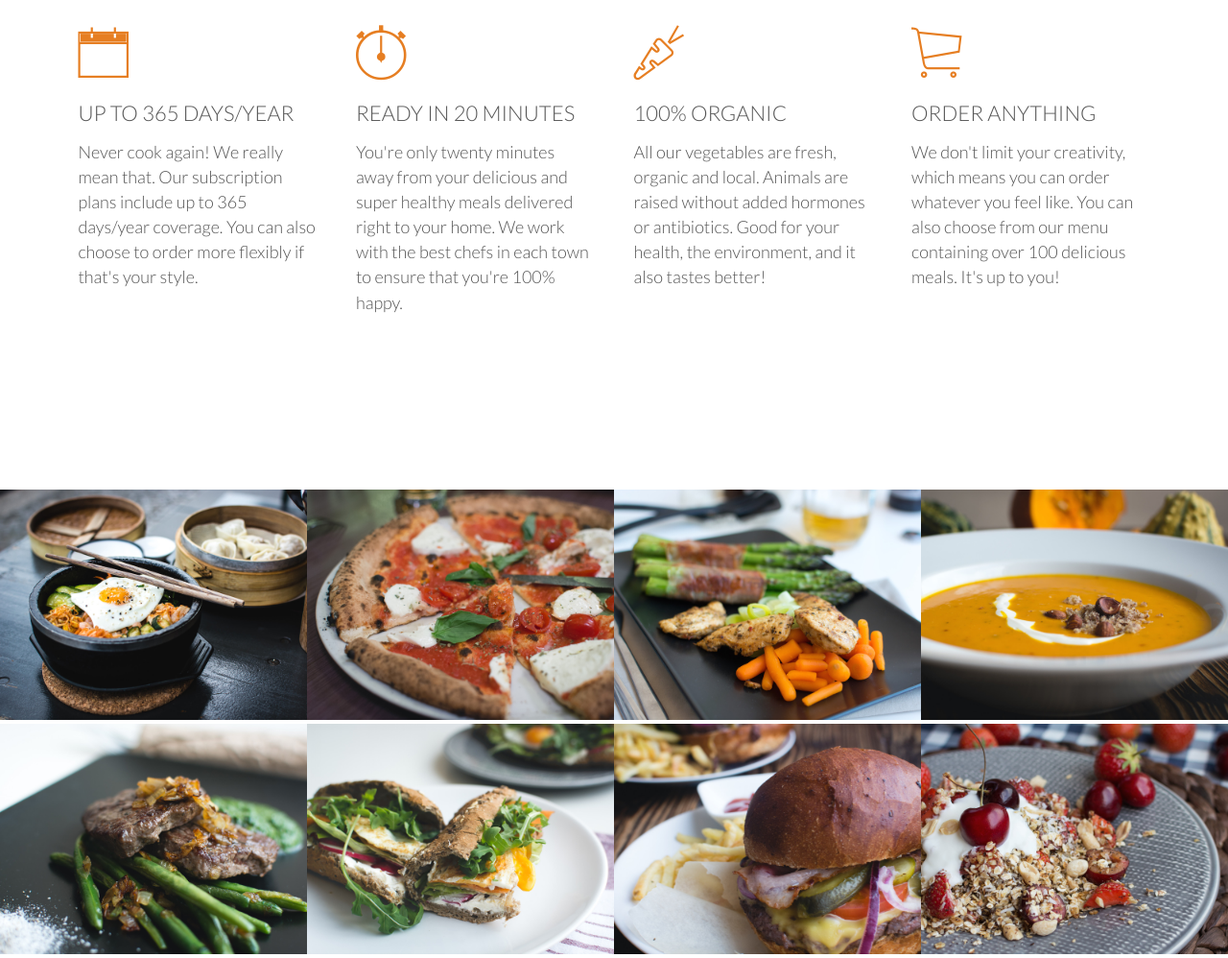
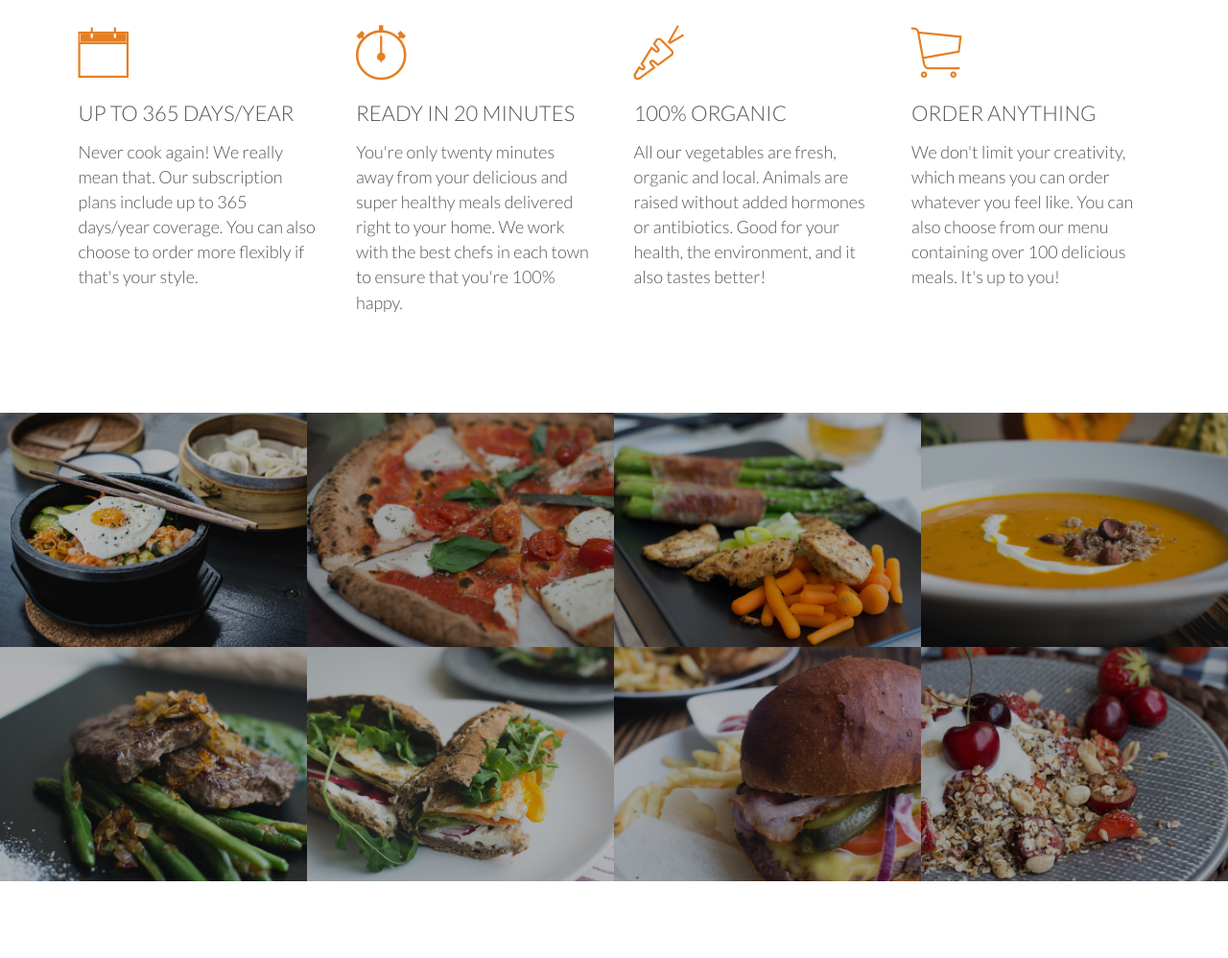
Before and after one commit to libbyschuknight/omnifood-site, a plain HTML site: page index.html in a window 1280 px wide. Shown: the part 1080-2078 px from the top of the page at 96% size. After the commit the page ends 1998 px from the top, so only its background shows below. Drawn offline with Linux system fonts and the light colour scheme; files whose address does not match are found by name.

Commit message:
meal images

```diff
--- a/index.html
+++ b/index.html
@@ -24,9 +24,9 @@
       </nav>
       <div class="hero-text-box">
         <h1>
-          Goodbye junk food.
+          Goodbye junk food
           <br>
-          Hello super healthy meals.
+          Hello super healthy meals
         </h1>
         <a class="btn btn-full" href="#">I’m hungry</a>
         <a class="btn btn-ghost" href="#">Show me more</a>
@@ -75,44 +75,44 @@
     <section class="section-meals">
       <ul class="meals-showcase">
         <li>
-          <figure class="meal-photos">
+          <figure class="meal-photo">
             <img src="resources/img/1.jpg" alt="Korean bibimbap with egg and vegetables">
           </figure>
         </li>
         <li>
-          <figure class="meal-photos">
+          <figure class="meal-photo">
             <img src="resources/img/2.jpg" alt="Simple italian pizza with cherry tomatoes">
           </figure>
         </li>
         <li>
-          <figure class="meal-photos">
+          <figure class="meal-photo">
             <img src="resources/img/3.jpg" alt="Chicken breast steak with vegetables">
           </figure>
         </li>
         <li>
-          <figure class="meal-photos">
+          <figure class="meal-photo">
             <img src="resources/img/4.jpg" alt="Autumn pumpkin soup">
           </figure>
         </li>
       </ul>
       <ul class="meals-showcase">
         <li>
-          <figure class="meal-photos">
+          <figure class="meal-photo">
             <img src="resources/img/5.jpg" alt="Paleo beef steak with vegetables">
           </figure>
         </li>
         <li>
-          <figure class="meal-photos">
+          <figure class="meal-photo">
             <img src="resources/img/6.jpg" alt="Healthy baguette with egg and vegetables">
           </figure>
         </li>
         <li>
-          <figure class="meal-photos">
+          <figure class="meal-photo">
             <img src="resources/img/7.jpg" alt="Burger with cheddar and bacon">
           </figure>
         </li>
         <li>
-          <figure class="meal-photos">
+          <figure class="meal-photo">
             <img src="resources/img/8.jpg" alt="Granola with cherries and strawberries">
           </figure>
         </li>
--- a/resources/css/style.css
+++ b/resources/css/style.css
@@ -209,14 +209,16 @@ header {
 }
 
 
+
+
 /* ----------------------------------------------- */
 /* MEALS */
 /* ----------------------------------------------- */
 
-/*
+
 .section-meals {
     padding: 0;
-}*/
+}
 
 .meals-showcase {
   list-style: none;
@@ -229,12 +231,22 @@ header {
   width: 25%;
 }
 
-.meal-photos {
+.meal-photo {
   width: 100%;
   margin: 0;
+  overflow: hidden;
+  background-color: #000;
 }
 
-.meal-photos img {
+.meal-photo img {
+  opacity: 0.7;
   width: 100%;
   height: auto;
+  transform: scale(1.15);
+  transition: transform 0.5s, opacity 0.5s;
 }
+
+.meal-photo img:hover {
+  opacity: 1.0;
+  transform: scale(1.03);
+}
```
